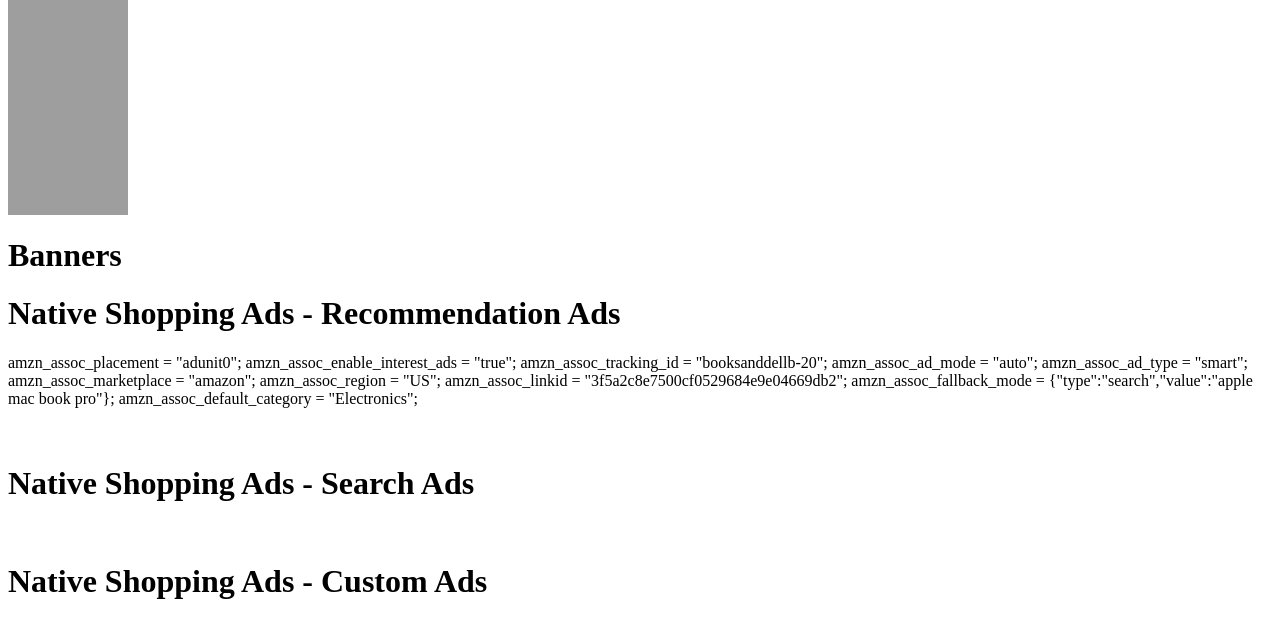
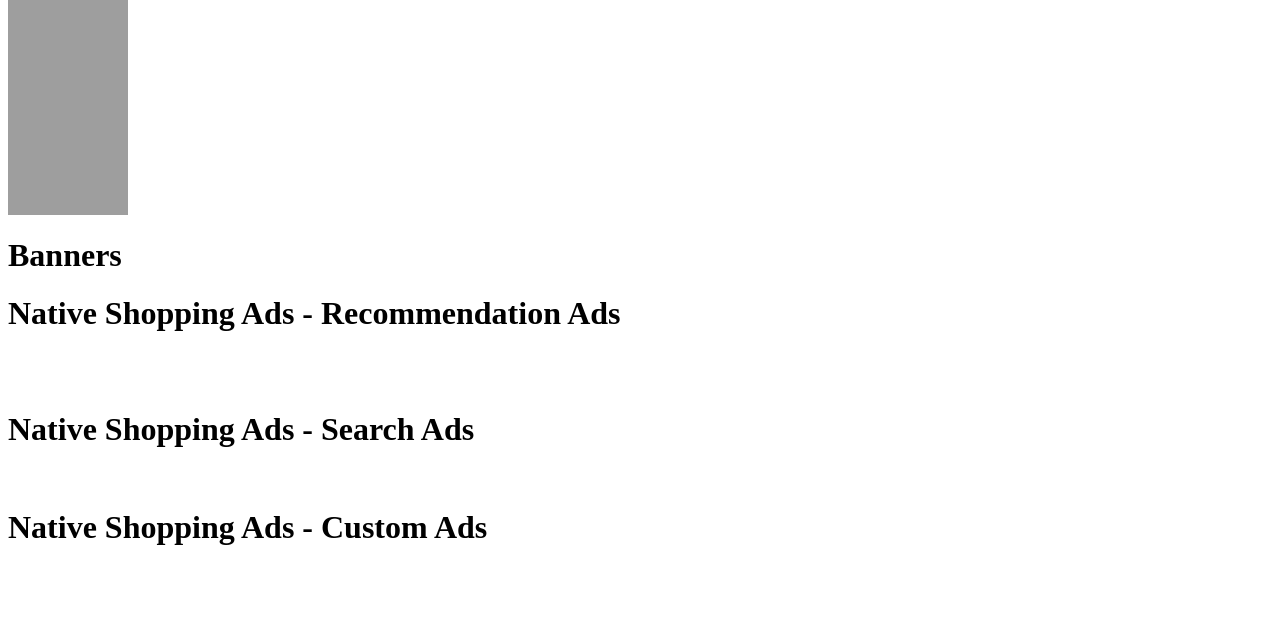
Before and after one commit to tonydas/tonydas.github.io, a plain HTML site: page framework_change.html in a window 1280 px wide. Shown: the part 649-1271 px from the top of the page. After the commit the page ends 1217 px from the top, so only its background shows below. Drawn offline with Linux system fonts and the light colour scheme; grey boxes are pictures that could not be loaded; a script that the page names is missing.

Commit message:
new framework cange

```diff
--- a/framework_change.html
+++ b/framework_change.html
@@ -33,7 +33,7 @@
 
 
 <h1> Native Shopping Ads - Recommendation Ads </h1>
-<div id = "nsarec"
+<div id = "nsarec">
 <script type="text/javascript">
 amzn_assoc_placement = "adunit0";
 amzn_assoc_enable_interest_ads = "true";
```
